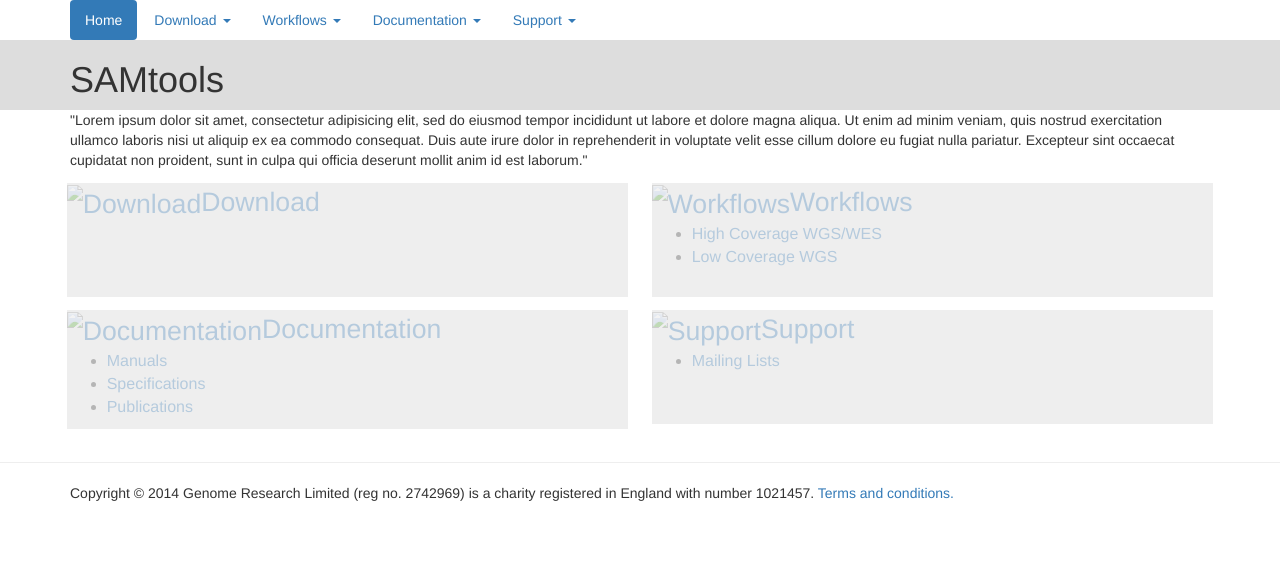
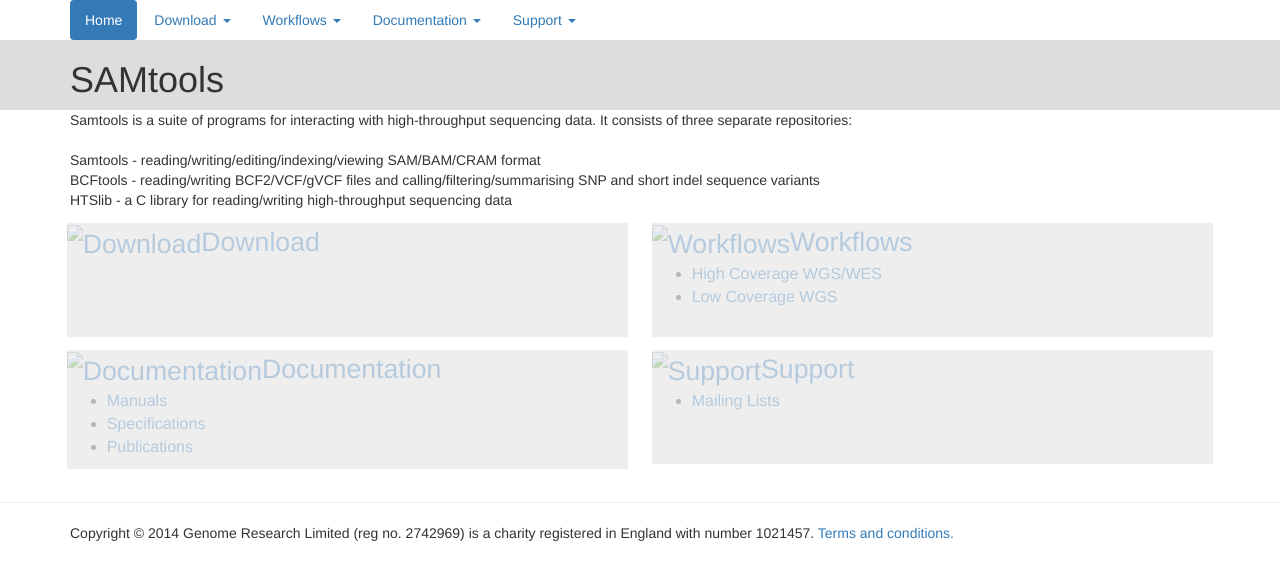
Before and after one commit to samtools/www.htslib.org, a Jekyll site: the page built from newindex.html, in a window 1280 px wide. Shown: the top 580 px of the page. Built offline with Jekyll 4.4.1, drawn with Linux system fonts in a browser that asks for light colours; nearby versions of some CDN libraries.

Commit message:
Add Thomas's blurb

```diff
--- a/newindex.html
+++ b/newindex.html
@@ -2,7 +2,11 @@
 layout: default
 ---
 
-"Lorem ipsum dolor sit amet, consectetur adipisicing elit, sed do eiusmod tempor incididunt ut labore et dolore magna aliqua. Ut enim ad minim veniam, quis nostrud exercitation ullamco laboris nisi ut aliquip ex ea commodo consequat. Duis aute irure dolor in reprehenderit in voluptate velit esse cillum dolore eu fugiat nulla pariatur. Excepteur sint occaecat cupidatat non proident, sunt in culpa qui officia deserunt mollit anim id est laborum."
+Samtools is a suite of programs for interacting with high-throughput sequencing data. It consists of three separate repositories:<br />
+<br />
+Samtools - reading/writing/editing/indexing/viewing SAM/BAM/CRAM format<br />
+BCFtools - reading/writing BCF2/VCF/gVCF files and calling/filtering/summarising SNP and short indel sequence variants<br />
+HTSlib - a C library for reading/writing high-throughput sequencing data<br />
 
 <div class="row">
     <span class="main_box">
```
